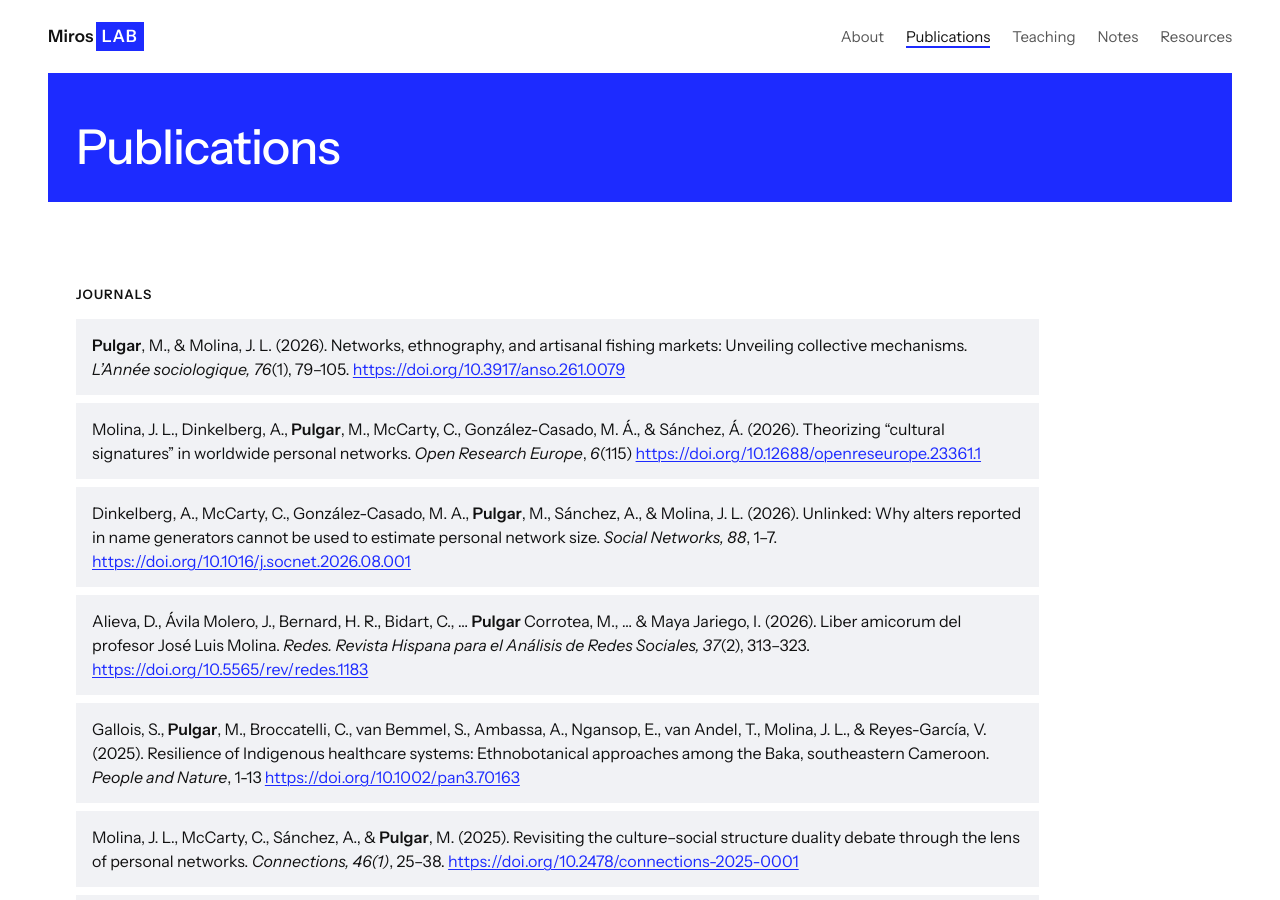
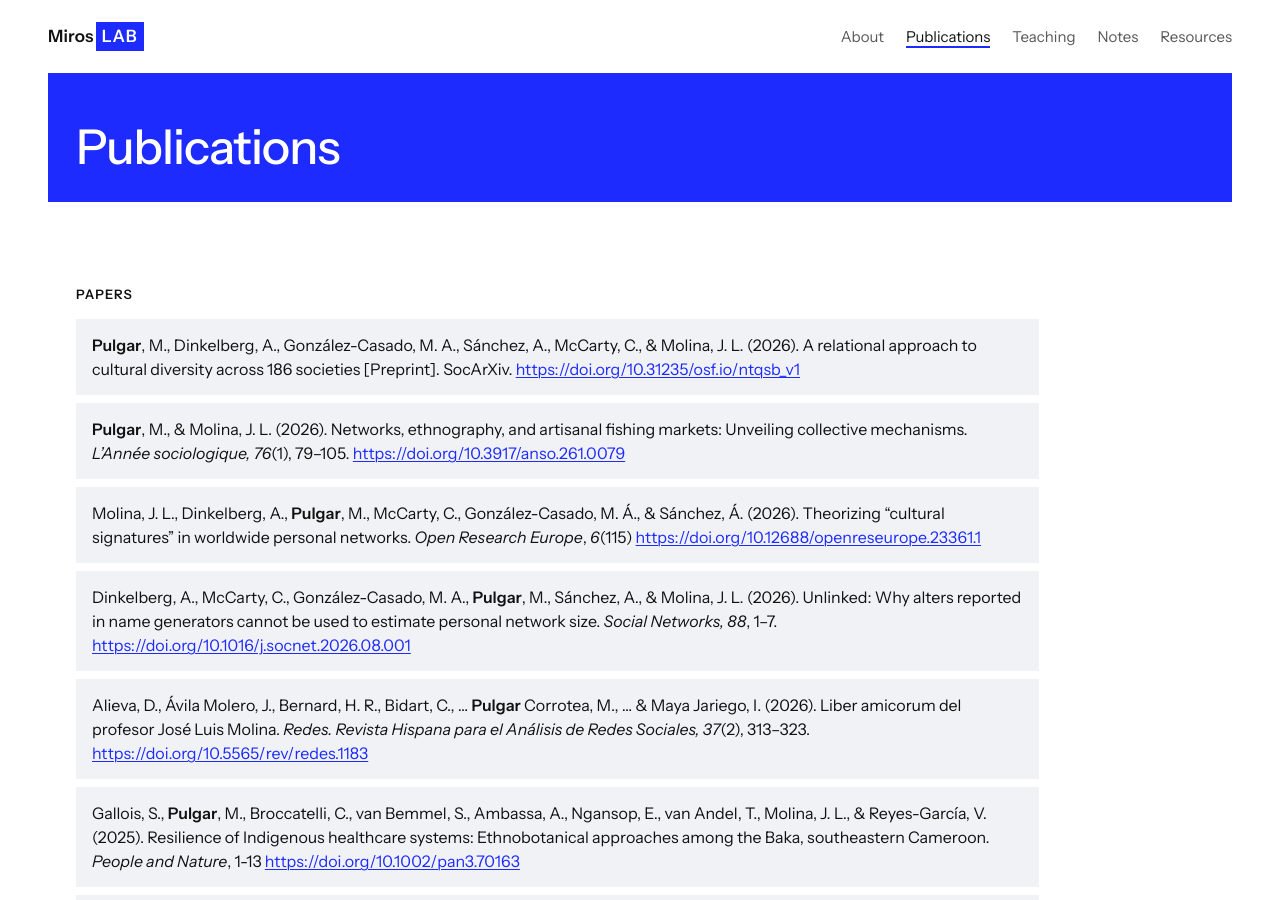
Before and after one commit to miropulgar/miropulgar.github.io, a Jekyll site: the page built from publication.markdown, in a window 1280 px wide and 900 px high. Built offline with Jekyll 4.4.1, drawn with Linux system fonts in a browser that asks for light colours; some of the changed text lies outside the part shown.

Commit message:
Update publication.markdown

```diff
--- a/publication.markdown
+++ b/publication.markdown
@@ -4,7 +4,9 @@ title: Publications
 permalink: /publications/
 ---
 
-### Journals
+### Papers
+
+- **Pulgar**, M., Dinkelberg, A., González-Casado, M. A., Sánchez, A., McCarty, C., & Molina, J. L. (2026). A relational approach to cultural diversity across 186 societies [Preprint]. SocArXiv. [https://doi.org/10.31235/osf.io/ntqsb_v1](https://doi.org/10.31235/osf.io/ntqsb_v1)
 
 - **Pulgar**, M., & Molina, J. L. (2026). Networks, ethnography, and artisanal fishing markets: Unveiling collective mechanisms. *L’Année sociologique, 76*(1), 79–105. [https://doi.org/10.3917/anso.261.0079](https://doi.org/10.3917/anso.261.0079)
 
```
Also changed, not shown: other parts of publication.markdown (+0 -4 lines).
